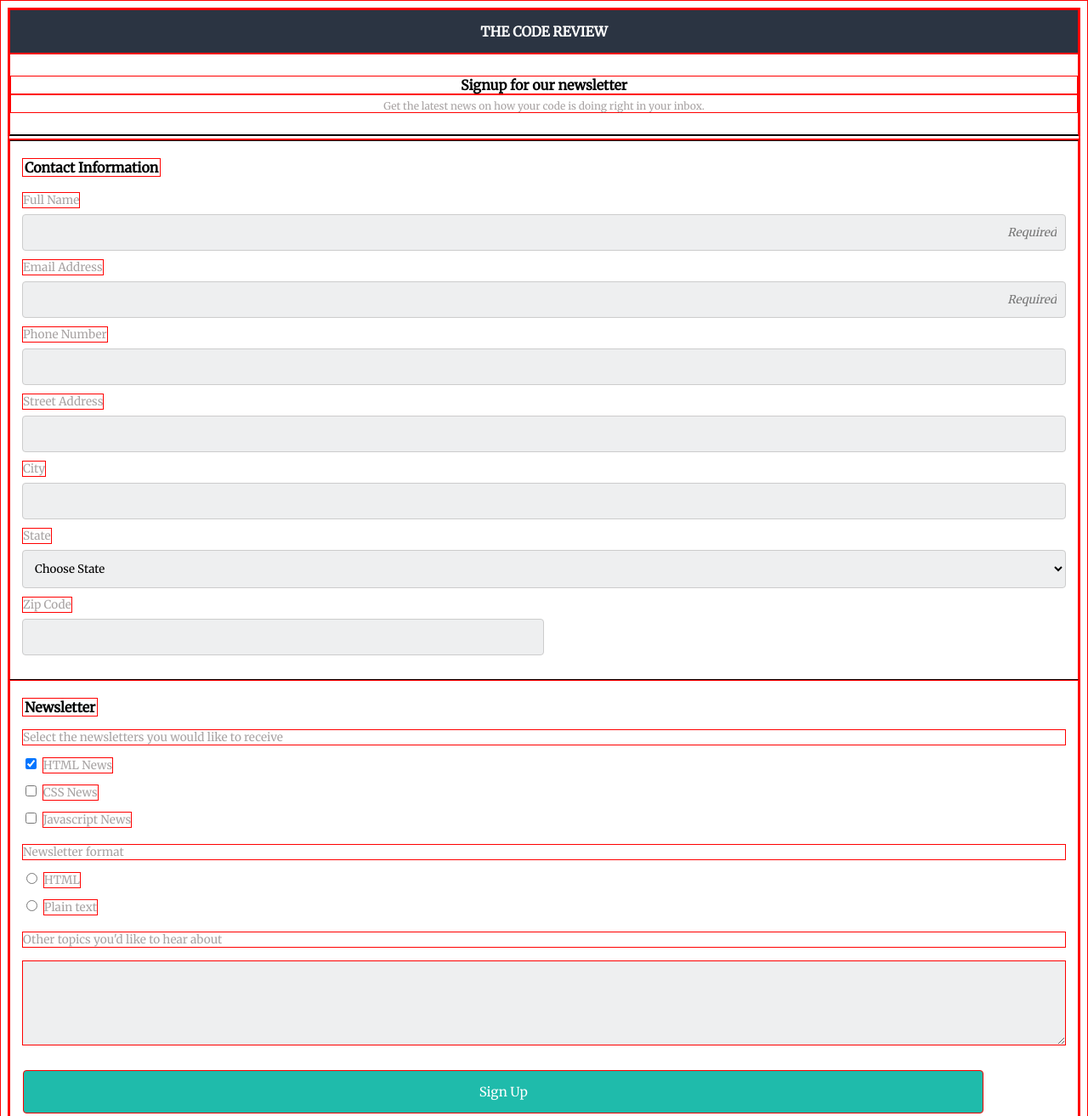
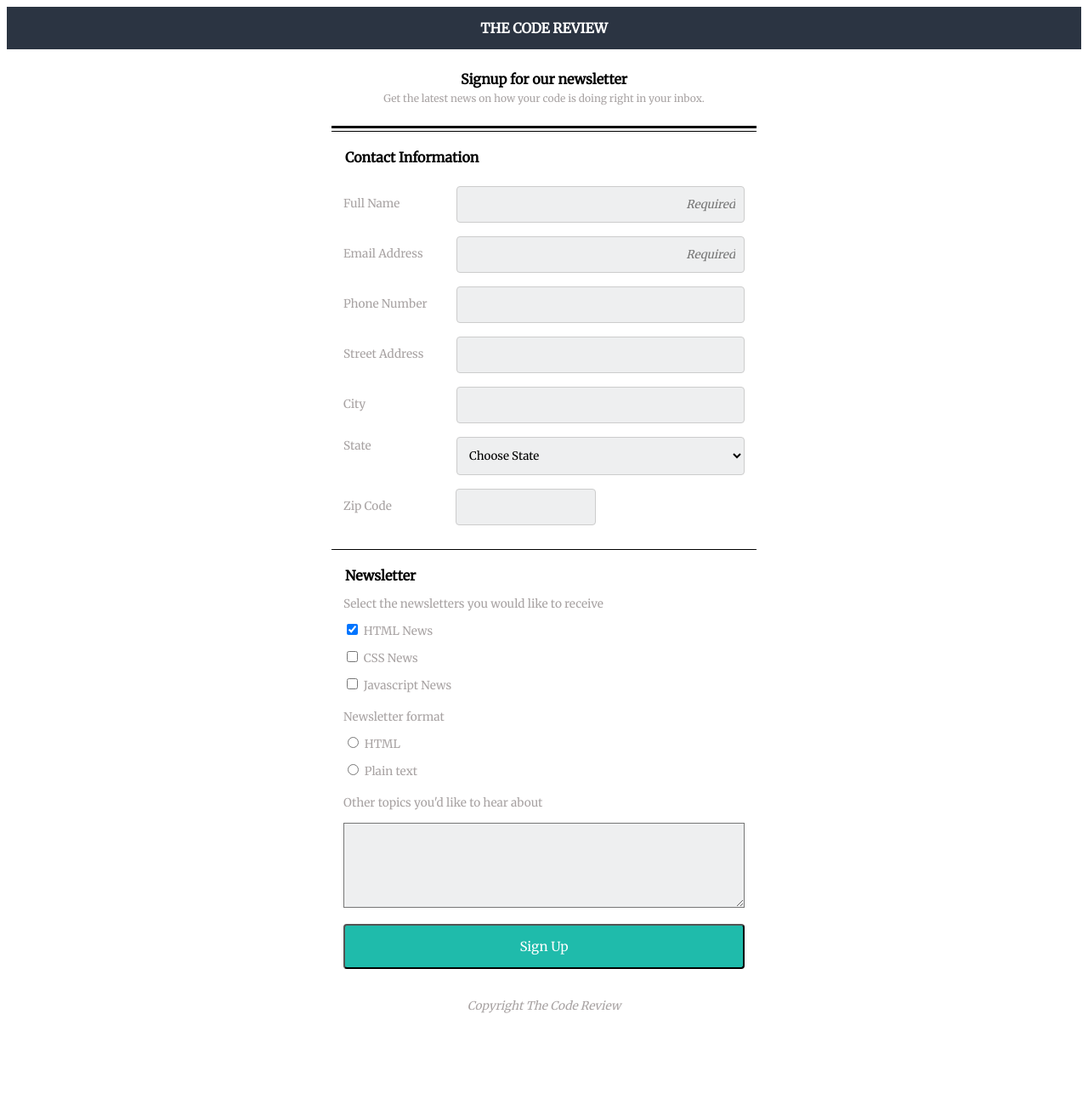
Before and after one commit to Alva1229/TechdegreeProject-3, a plain HTML site: page index.html in a window 1280 px wide. Shown: the top 1313 px of the page at 85% size. Drawn offline with Linux system fonts and the light colour scheme.

Commit message:
Desktop Version
Responsive Form

```diff
--- a/css/styles.css
+++ b/css/styles.css
@@ -2,7 +2,7 @@
 * {
   box-sizing: border-box;
   font-family: 'Merriweather' , serif;
- border: 1px solid red;
+ /*border: 1px solid red;*/
 }
 /*BASE STYLES*/
 header {
@@ -37,7 +37,7 @@ label {
 }
 input[type=text],
 input[type=email],
-input[type=telephone],
+input[type=tel],
 select {
   width: 100%;
   padding: 12px 10px;
@@ -51,9 +51,14 @@ select {
 }
 input[type=text]:focus,
 input[type=email]:focus,
-input[type=telephone]:focus   {
+input[type=tel]:focus   {
   border: 2px solid #555;
   outline: none;
+  transition: all .5s ease-in;
+}
+textarea:focus {
+  border: 2px solid #555;
+  transition: all .5s ease-in;
 }
 input[type=checkbox] {
  margin-top: 15px;
@@ -69,9 +74,10 @@ input[type=radio] {
   font-style: italic;
  }
  input[type=submit] {
-  margin: 15px;
+  margin-top: 15px;
+  margin-bottom: 15px;
   padding: 15px 10px;
-  width:  90%;
+  width: 100%;
   font-size: .95em;
   background-color: rgb(31, 187, 171);
   color: white;
@@ -99,7 +105,7 @@ footer {
 .hdrpromo {
   padding-top: 25px;
   padding-bottom: 25px;
-  border-bottom: 2px solid #000000;
+  border-bottom: 3px solid #000000;
 }
 .hdrpromo p {
   font-size: .75em;
@@ -122,3 +128,30 @@ footer {
   color: rgb(168, 163, 163);
 }
 /*MEDIA QUERIES*/
+@media (min-width: 768px) {
+.contact-container,
+.hdrpromo {
+   width: 500px;
+   margin: 0 auto;
+}
+ .formField {
+   display: flex;
+ }
+ label {
+   width: 40%;
+   margin-top: 20px;
+ }
+ label[for=state] {
+    width: 40%;
+    margin-top: 10px;
+  }
+ .zipField {
+    width: 70%;
+    display: flex;
+  }
+  .newsletter-container {
+    width: 500px;
+    margin: 0 auto;
+  }
+
+}
--- a/index.html
+++ b/index.html
@@ -20,16 +20,27 @@
         <div class="contact-container">
             <fieldset>
                 <legend>Contact Information</legend>
+                <div class="formField">
                     <label for="fullName">Full Name</label><br />
-                <input type="text" id="fullName" name="name" placeholder="Required"/><br />
+                    <input required type="text" id="fullName" name="name" placeholder="Required"/><br />
+                </div>
+                <div class="formField">
                     <label for="emailAddress">Email Address</label><br />
-                <input type="email" id="emailAddress" name="email" placeholder="Required"/><br />
+                    <input required type="email" id="emailAddress" name="email" placeholder="Required"/><br />
+                </div>
+                <div class="formField">
                     <label for="telephone">Phone Number</label><br />
-                <input type="telephone" id="telephone" name="phone"/><br />
+                    <input type="tel" id="telephone" name="phone"/><br />
+                </div>
+                <div class="formField">
                     <label for="streetAddress">Street Address</label><br />
                     <input type="text" id="streetAddress" name="address"/><br />
+                </div>
+                <div class="formField">
                     <label for="city">City</label><br />
                     <input type="text" id="city" name="city"/><br />
+                </div>
+                <div class="formField">
                     <label for="state">State</label><br />
                     <select id="state" name="state">
                         <option value="" disabled selected>Choose State</option>
@@ -39,8 +50,11 @@
                         <option>Washignton</option>
                         <option>Florida</option>
                     </select><br />
+                </div>
+                <div class="zipField">
                     <label for="zipcode">Zip Code</label><br />
                     <input type="text" id="zipcode" name="zipcode"/>
+                </div>
             </fieldset>
         </div>
         <div class="newsletter-container">
@@ -62,8 +76,8 @@
                 <label for="txtbtn">Plain text</label>
                 <p class="nletter-format">Other topics you'd like to hear about</p>
                 <textarea id="txtarea" name="txtarea"></textarea>
+                <input type="submit" value="Sign Up"/>
             </fieldset>
-        <input type="submit" value="Sign Up"></input>
         </div>
     </form>
     <footer>
```
Lines whose indentation alone changed are shown as unchanged.
